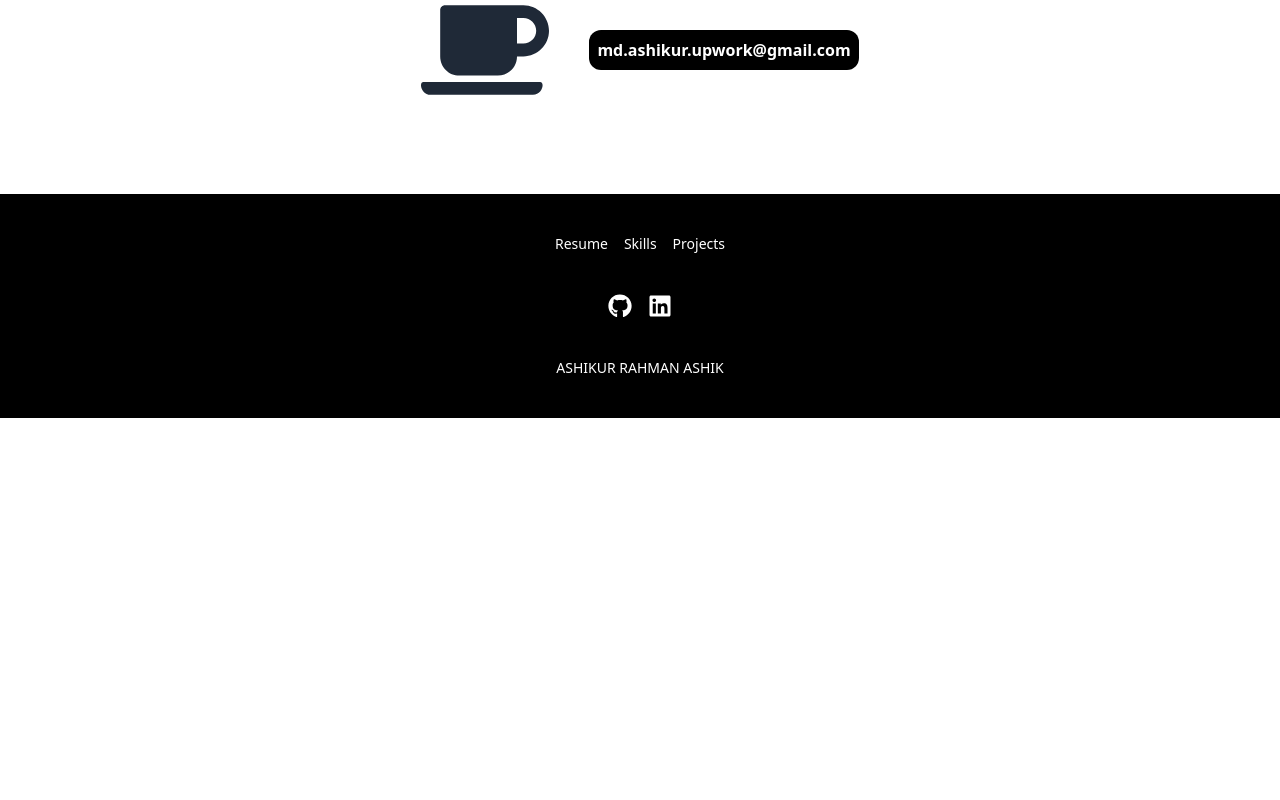
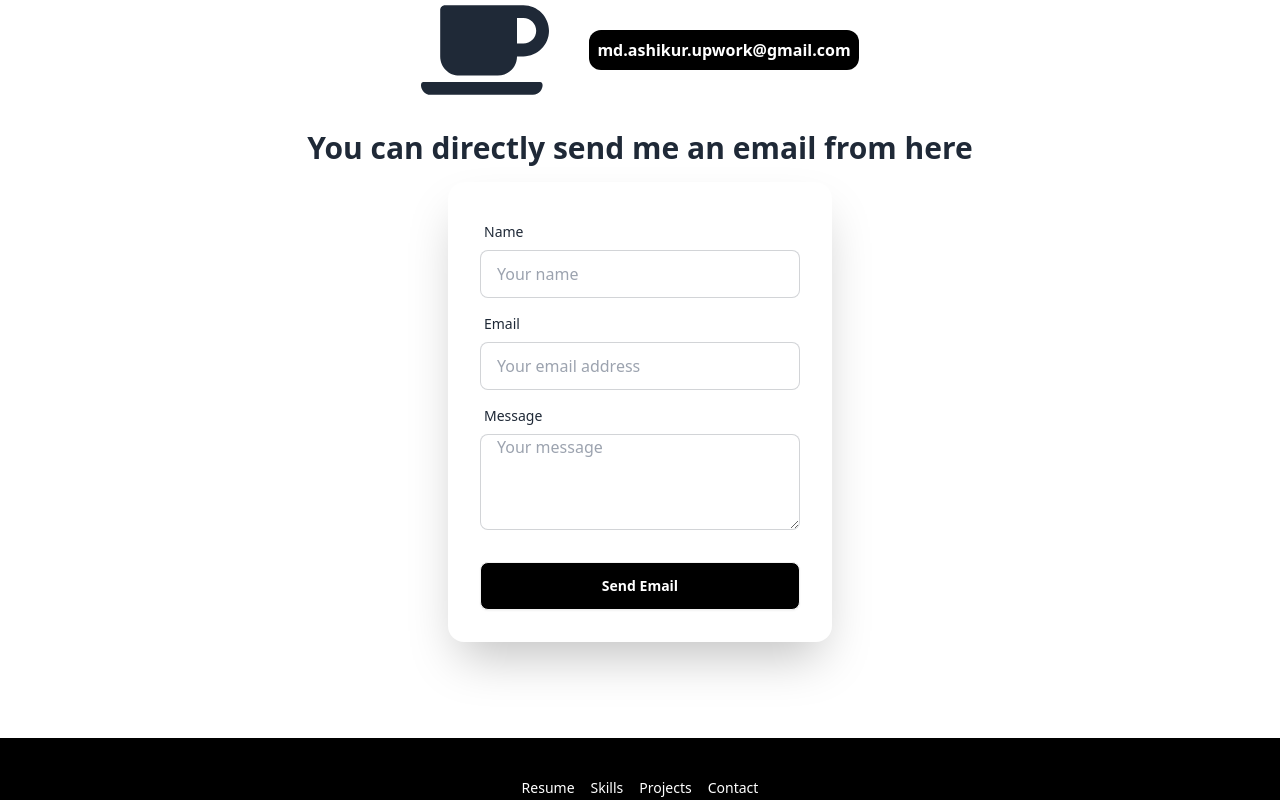
Before and after one commit to Md-Ashikur-Rahman-Ashik/Personal-Portfolio, a React (Vite) app: page / in a window 1280 px wide. Shown: the part 2620-3420 px from the top of the page. Before the commit the page ends 3038 px from the top, so only its background shows below. Built offline with nearby package versions, Linux system fonts and the light colour scheme.

Commit message:
Implemented email

```diff
--- a/package.json
+++ b/package.json
@@ -10,12 +10,14 @@
     "preview": "vite preview"
   },
   "dependencies": {
+    "@emailjs/browser": "^4.3.3",
     "react": "^18.3.1",
     "react-anchor-link-smooth-scroll": "^1.0.12",
     "react-dom": "^18.3.1",
     "react-helmet-async": "^2.0.5",
     "react-icons": "^5.2.1",
-    "react-router-dom": "^6.24.0"
+    "react-router-dom": "^6.24.0",
+    "sweetalert2": "^11.12.1"
   },
   "devDependencies": {
     "@types/react": "^18.3.3",
--- a/src/components/Chat.jsx
+++ b/src/components/Chat.jsx
@@ -1,6 +1,43 @@
+import { useRef } from "react";
 import { FaCoffee } from "react-icons/fa";
+import emailjs from "@emailjs/browser";
+import Swal from "sweetalert2";
 
 const Chat = () => {
+  const form = useRef();
+
+  const sendEmail = (e) => {
+    e.preventDefault();
+
+    emailjs
+      .sendForm("service_9qoun4u", "template_81sw5yx", form.current, {
+        publicKey: "2mgosK3JibVuZv_GQ",
+      })
+      .then(
+        () => {
+          // console.log("SUCCESS!");
+          Swal.fire({
+            position: "top-end",
+            icon: "success",
+            title: "Your email has been sent",
+            showConfirmButton: false,
+            timer: 1500,
+          });
+          e.target.reset();
+        },
+        (error) => {
+          // console.log("FAILED...", error.text);
+          Swal.fire({
+            position: "top-end",
+            icon: "error",
+            title: "Your email couldn't send",
+            showConfirmButton: false,
+            timer: 1500,
+          });
+        }
+      );
+  };
+
   return (
     <div id="contact" className="container mx-auto mt-10">
       <h2 className="text-3xl font-bold text-center">{"Let's have a chat"}</h2>
@@ -12,6 +49,60 @@ const Chat = () => {
           {"md.ashikur.upwork@gmail.com"}
         </p>
       </div>
+      <div className="hero">
+        <div className="hero-content flex-col">
+          <div className="text-center lg:text-left">
+            <h1 className="text-3xl font-bold">
+              You can directly send me an email from here
+            </h1>
+          </div>
+          <div className="card bg-base-100 w-full max-w-sm shrink-0 shadow-2xl">
+            <form ref={form} onSubmit={sendEmail} className="card-body">
+              <div className="form-control">
+                <label className="label">
+                  <span className="label-text">Name</span>
+                </label>
+                <input
+                  name="user_name"
+                  type="text"
+                  placeholder="Your name"
+                  className="input input-bordered"
+                  required
+                />
+              </div>
+              <div className="form-control">
+                <label className="label">
+                  <span className="label-text">Email</span>
+                </label>
+                <input
+                  name="user_email"
+                  type="email"
+                  placeholder="Your email address"
+                  className="input input-bordered"
+                  required
+                />
+              </div>
+              <div className="form-control">
+                <label className="label">
+                  <span className="label-text">Message</span>
+                </label>
+                <textarea
+                  name="message"
+                  placeholder="Your message"
+                  className="input input-bordered h-24"
+                ></textarea>
+              </div>
+              <div className="form-control mt-6">
+                <input
+                  type="submit"
+                  value="Send Email"
+                  className="btn hover:scale-105 transition-transform bg-black text-white hover:bg-black"
+                />
+              </div>
+            </form>
+          </div>
+        </div>
+      </div>
     </div>
   );
 };
--- a/src/components/Footer.jsx
+++ b/src/components/Footer.jsx
@@ -15,6 +15,9 @@ const Footer = () => {
           </AnchorLink>
           <AnchorLink href="#projects">
             <button>Projects</button>
+          </AnchorLink>
+          <AnchorLink href="#contact">
+            <button>Contact</button>
           </AnchorLink>
         </nav>
         <nav>
```
Also changed, not shown: 1 other file (tests, documents, lock files or other folders).
